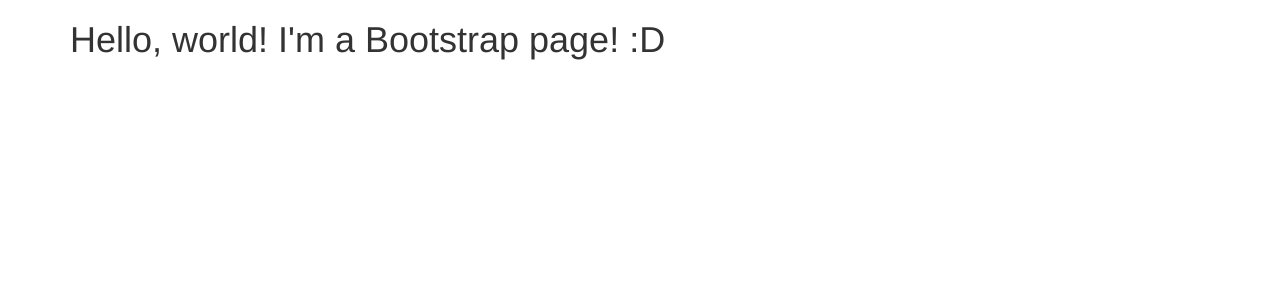
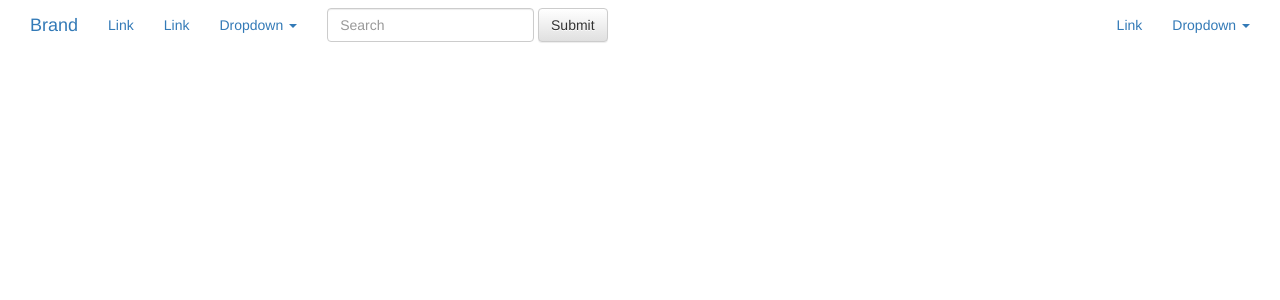
Before and after one commit to CreativeCorrie/bootstrap-practice, a PHP site: page / in a window 1280 px wide. Shown: the top 300 px of the page. Run offline with PHP 8.4, Linux system fonts and the light colour scheme.

Commit message:
Got nav setup

```diff
--- a/index.php
+++ b/index.php
@@ -1,39 +1,95 @@
 <!DOCTYPE html>
 <html lang="en">
 	<head>
+		<meta charset="UTF-8">
+		<!-- The 3 meta tags *must* come first in the head; any other head content must come *after* these tags -->
 		<meta charset="utf-8"/>
-
-		<!-- IE Rendering Mode = Edge-->
-		<meta http-equiv="X-UA-Compatible" content="IE=edge" />
-		<meta name="viewport" content="width=device-width, initial-scale=1" />
+		<meta http-equiv="X-UA-COMPATIBLE" content="IE=edge"/>
+		<meta name="viewport" content="width=device-width, initial-scale=1"/>
 
 		<!-- Latest compiled and minified CSS -->
-		<link rel="stylesheet" href="//maxcdn.bootstrapcdn.com/bootstrap/3.3.6/css/bootstrap.min.css" integrity="sha384-1q8mTJOASx8j1Au+a5WDVnPi2lkFfwwEAa8hDDdjZlpLegxhjVME1fgjWPGmkzs7" crossorigin="anonymous"/>
+		<link rel="stylesheet" href="//maxcdn.bootstrapcdn.com/bootstrap/3.3.6/css/bootstrap.min.css" integrity="sha384-1q8mTJOASx8j1Au+a5WDVnPi2lkFfwwEAa8hDDdjZlpLegxhjVME1fgjWPGmkzs7" crossorigin="anonymous">
 
 		<!-- Optional theme -->
-		<link rel="stylesheet" href="//maxcdn.bootstrapcdn.com/bootstrap/3.3.6/css/bootstrap-theme.min.css" integrity="sha384-fLW2N01lMqjakBkx3l/M9EahuwpSfeNvV63J5ezn3uZzapT0u7EYsXMjQV+0En5r" crossorigin="anonymous" />
+		<link rel="stylesheet" href="//maxcdn.bootstrapcdn.com/bootstrap/3.3.6/css/bootstrap-theme.min.css" integrity="sha384-fLW2N01lMqjakBkx3l/M9EahuwpSfeNvV63J5ezn3uZzapT0u7EYsXMjQV+0En5r" crossorigin="anonymous">
 
-		<!-- Link to your custom CSS files here -->
-		<link type="text/css" href="css/style.css" rel="stylesheet"/>
+		<!-- My Custom CSS rlewis37@cnm.edu -->
+		<link rel="stylesheet" href="css/style.css" type="text/css"/>
 
-		<!-- HTML5 shiv and Respond.js for IE8 support of HTML5 elements and media queries -->
+		<!-- HTML5 shim and Respond.js for IE8 support of HTML5 elements and media queries -->
 		<!-- WARNING: Respond.js doesn't work if you view the page via file:// -->
 		<!--[if lt IE 9]>
 		<script src="//oss.maxcdn.com/html5shiv/3.7.2/html5shiv.min.js"></script>
 		<script src="//oss.maxcdn.com/respond/1.4.2/respond.min.js"></script>
 		<![endif]-->
 
-		<!-- jQuery (necessary for Bootstrap's JavaScript plugins) -->
+		<!-- jQuery (required for Bootstap's JS plugins) -->
 		<script src="//ajax.googleapis.com/ajax/libs/jquery/2.2.0/jquery.min.js"></script>
 
-		<!-- Latest compiled and minified Bootstrap JavaScript, all compiled plugins included -->
+		<!-- Latest compiled and minified JavaScript -->
 		<script src="//maxcdn.bootstrapcdn.com/bootstrap/3.3.6/js/bootstrap.min.js" integrity="sha384-0mSbJDEHialfmuBBQP6A4Qrprq5OVfW37PRR3j5ELqxss1yVqOtnepnHVP9aJ7xS" crossorigin="anonymous"></script>
+		<title>Bootstrap Practice</title>
+	</head>
+	<body class="sfooter">
+		<div class="sfooter-content">
 
-		<title>Bootstrap 101 Template</title>
-	</head>
-	<body>
-		<div class="container">
-			<h1>Hello, world! I'm a Bootstrap page! :D</h1>
-		</div>
+			<!--this is where the header and navbar go-->
+			<div class="container-fluid">
+				<!-- Brand and toggle get grouped for better mobile display -->
+				<div class="navbar-header">
+					<button type="button" class="navbar-toggle collapsed" data-toggle="collapse" data-target="#bs-example-navbar-collapse-1" aria-expanded="false">
+						<span class="sr-only">Toggle navigation</span>
+						<span class="icon-bar"></span>
+						<span class="icon-bar"></span>
+						<span class="icon-bar"></span>
+					</button>
+					<a class="navbar-brand" href="#">Brand</a>
+				</div>
+
+				<!-- Collect the nav links, forms, and other content for toggling -->
+				<div class="collapse navbar-collapse" id="bs-example-navbar-collapse-1">
+					<ul class="nav navbar-nav">
+						<li class="active"><a href="#">Link <span class="sr-only">(current)</span></a></li>
+						<li><a href="#">Link</a></li>
+						<li class="dropdown">
+							<a href="#" class="dropdown-toggle" data-toggle="dropdown" role="button" aria-haspopup="true" aria-expanded="false">Dropdown <span class="caret"></span></a>
+							<ul class="dropdown-menu">
+								<li><a href="#">Action</a></li>
+								<li><a href="#">Another action</a></li>
+								<li><a href="#">Something else here</a></li>
+								<li role="separator" class="divider"></li>
+								<li><a href="#">Separated link</a></li>
+								<li role="separator" class="divider"></li>
+								<li><a href="#">One more separated link</a></li>
+							</ul>
+						</li>
+					</ul>
+					<form class="navbar-form navbar-left" role="search">
+						<div class="form-group">
+							<input type="text" class="form-control" placeholder="Search">
+						</div>
+						<button type="submit" class="btn btn-default">Submit</button>
+					</form>
+					<ul class="nav navbar-nav navbar-right">
+						<li><a href="#">Link</a></li>
+						<li class="dropdown">
+							<a href="#" class="dropdown-toggle" data-toggle="dropdown" role="button" aria-haspopup="true" aria-expanded="false">Dropdown <span class="caret"></span></a>
+							<ul class="dropdown-menu">
+								<li><a href="#">Action</a></li>
+								<li><a href="#">Another action</a></li>
+								<li><a href="#">Something else here</a></li>
+								<li role="separator" class="divider"></li>
+								<li><a href="#">Separated link</a></li>
+							</ul>
+						</li>
+					</ul>
+				</div><!-- /.navbar-collapse -->
+			</div><!-- /.container-fluid -->
+			<header>
+
+			</header>
+
+		</div> <!-- /.sfooter collapse-->
+
 	</body>
 </html>
```
Also changed, not shown: lib/header-info.html (added, +26 -0 lines).
